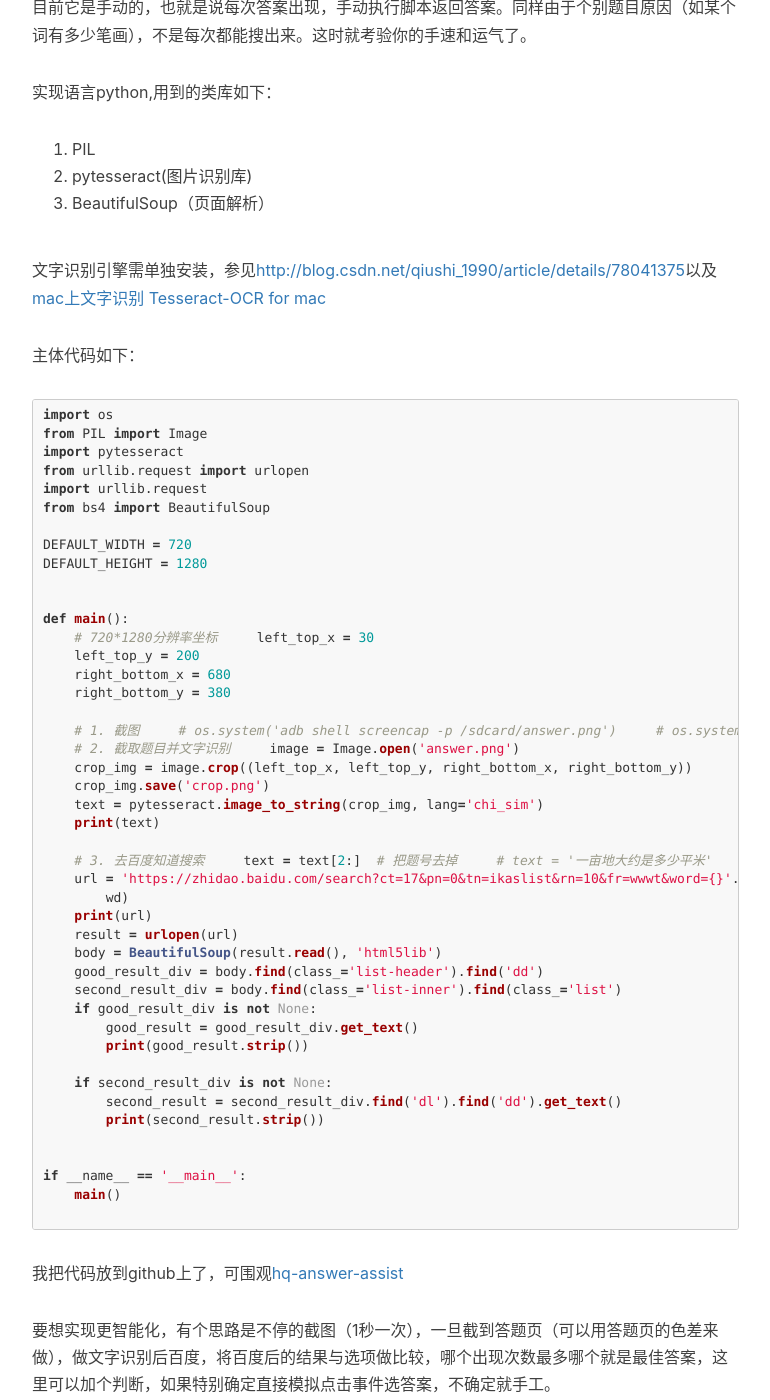
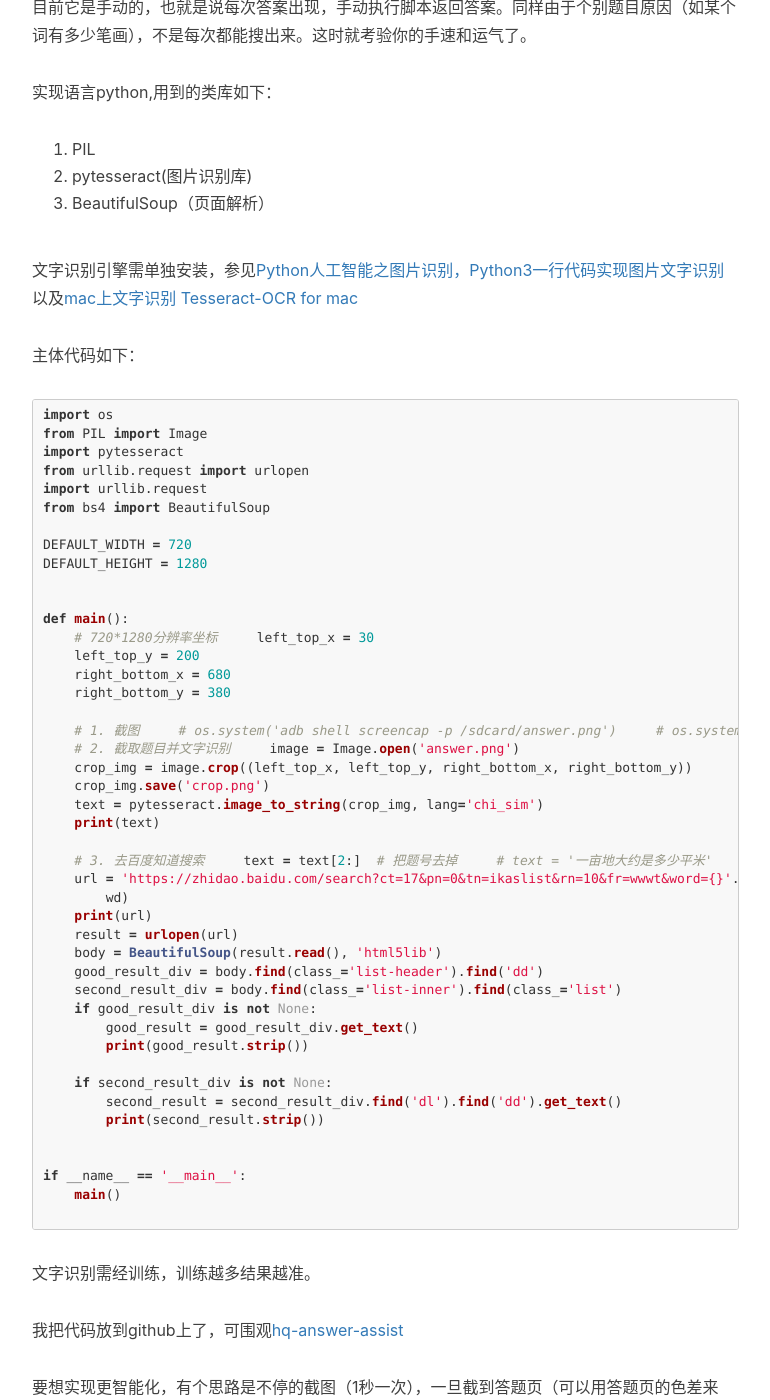
Before and after one commit to wangtonghe/wangtonghe.github.io, a Jekyll site: the page built from _posts/2018-01-10-百万英雄类游戏辅助.md, in a window 1280 px wide and 1400 px high, scrolled down 811 px. Shown: the whole window, without its empty margins (233-1003 px from the left). Built offline with Jekyll 4.4.1, drawn with Linux system fonts in a browser that asks for light colours; nearby versions of some CDN libraries; comment, search, counter and statistics services are not loaded.

Commit message:
添加一行文字

````diff
--- a/_posts/2018-01-10-百万英雄类游戏辅助.md
+++ b/_posts/2018-01-10-百万英雄类游戏辅助.md
@@ -26,7 +26,7 @@ tags:
 2. pytesseract(图片识别库)
 3. BeautifulSoup（页面解析）
 
-文字识别引擎需单独安装，参见[http://blog.csdn.net/qiushi_1990/article/details/78041375](http://blog.csdn.net/qiushi_1990/article/details/78041375)以及[mac上文字识别 Tesseract-OCR for mac](http://blog.csdn.net/u010670689/article/details/78374623)
+文字识别引擎需单独安装，参见[Python人工智能之图片识别，Python3一行代码实现图片文字识别](http://blog.csdn.net/qiushi_1990/article/details/78041375)以及[mac上文字识别 Tesseract-OCR for mac](http://blog.csdn.net/u010670689/article/details/78374623)
 
 
 主体代码如下：
@@ -86,6 +86,8 @@ if __name__ == '__main__':
 
 ```
 
+文字识别需经训练，训练越多结果越准。
+
 
 我把代码放到github上了，可围观[hq-answer-assist](https://github.com/wangtonghe/hq-answer-assist)
 
````
